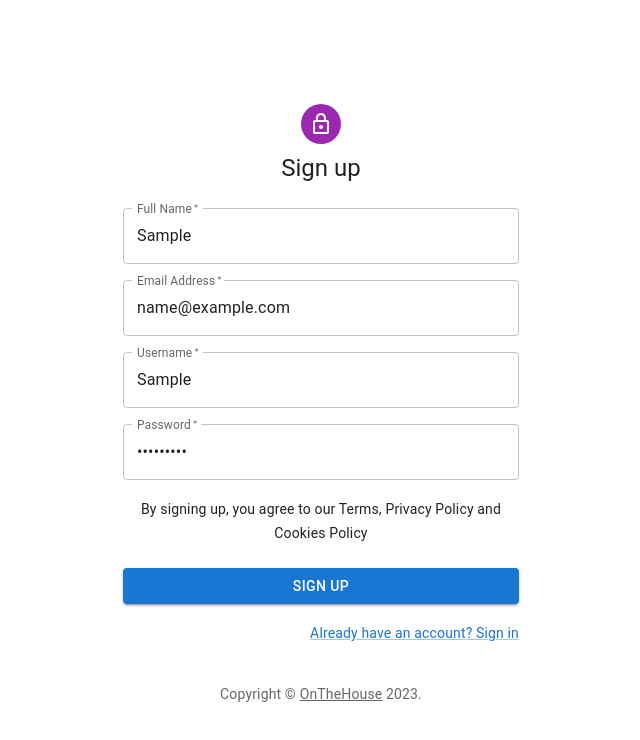
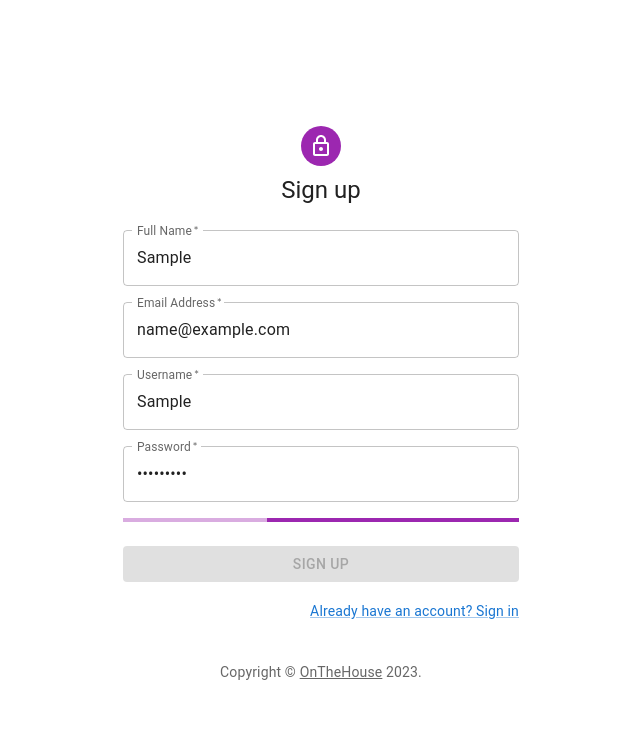
Before and after one commit to graydonbenson/onthehouse, a React (Create React App) app in the folder frontend/: page /signup in a window 1280 px wide. Both pictures are taken after typing "Sample", "name@example.com", "Sample", "Sample123" into the empty fields and a click on the button "SIGN UP". Shown: the top 740 px of the page, without its empty margins (319-959 px from the left). Built offline with nearby package versions, Linux system fonts and the light colour scheme; no server answers.

Commit message:
Add loading feature to login/signup pages

```diff
--- a/frontend/src/pages/LoginPage.js
+++ b/frontend/src/pages/LoginPage.js
@@ -17,6 +17,7 @@ import Container from '@mui/material/Container';
 import { createTheme, ThemeProvider } from '@mui/material/styles';
 import axios from 'axios';
 import { Navigate } from "react-router-dom";
+import { LinearProgress } from '@mui/material';
 //import CustomizedSnackbars from '../components/Snackbar';
 
 function Copyright(props) {
@@ -46,6 +47,8 @@ export default function SignIn() {
   const [signInPassword, setSignInPassword] = React.useState('');
   // Error Message
   const [errorMessage, setErrorMessage] = React.useState('');
+  // Loading Linear
+  const [isLoading, setLoading] = React.useState(false);
   //Open Snackbar
   const [open, setOpen] = React.useState(false);
   //Redirect variable
@@ -66,7 +69,7 @@ export default function SignIn() {
 
 
   const handleSubmit = async (event) => {
-
+    setLoading(true);
     let signInInformation = {
       email: signInEmail,
       password: signInPassword,
@@ -74,16 +77,18 @@ export default function SignIn() {
     event.preventDefault();
     if (signInEmail === '' || signInPassword === '') {
       setErrorMessage("Invalid Input!");
+      setLoading(false);
       setOpen(true);
       return;
     }
     const response = await axios.post("/login", signInInformation);
     if (response.data.code) {
-      console.log(response.data);
       setErrorMessage(response.data.code);
+      setLoading(false);
       setOpen(true);
     } else {
       console.log("success");
+      setLoading(false);
       setGoToDashboard(true);
     }
 
@@ -154,14 +159,24 @@ export default function SignIn() {
               control={<Checkbox value="remember" color="primary" />}
               label="Remember me"
             />
+            {isLoading ? (<><LinearProgress color='secondary'/>
+            <Button
+              type="submit"
+              fullWidth
+              variant="contained"
+              disabled="true"
+              sx={{ mt: 3, mb: 2 }}
+            >
+              Sign Up
+            </Button></>) : (<>
             <Button
               type="submit"
               fullWidth
               variant="contained"
               sx={{ mt: 3, mb: 2 }}
             >
-              Sign In
-            </Button>
+              Sign Up
+            </Button></>)}
             <Grid container>
               <Grid item xs>
                 <Link href="forgotpassword" variant="body2">
--- a/frontend/src/pages/SignUpPage.js
+++ b/frontend/src/pages/SignUpPage.js
@@ -15,6 +15,7 @@ import Container from '@mui/material/Container';
 import { createTheme, ThemeProvider } from '@mui/material/styles';
 import axios from 'axios';
 import { Navigate } from "react-router-dom";
+import { LinearProgress } from '@mui/material';
 
 function Copyright(props) {
   return (
@@ -48,6 +49,8 @@ export default function SignUpPage() {
   const [signUpPassword, setSignUpPassword] = React.useState('');
   // Error Message
   const [errorMessage, setErrorMessage] = React.useState('');
+  // Loading Linear
+  const [isLoading, setLoading] = React.useState(false);
   //Redirect variable
   const [goToLogin, setGoToLogin] = React.useState(false);
   //Open Snackbar
@@ -67,6 +70,7 @@ export default function SignUpPage() {
   }
 
   const handleSubmit = async (event) => {
+    setLoading(true);
     let signUpInformation = {
       fullName: signUpName,
       email: signUpEmail,
@@ -76,15 +80,18 @@ export default function SignUpPage() {
     event.preventDefault();
     if (signUpName === '' || signUpEmail === '' || signUpUser === '' || signUpPassword === '') {
       setErrorMessage("Invalid Input!");
+      setLoading(false);
       setOpen(true);
       return;
     }
     const response = await axios.post("/signup", signUpInformation);
     if (response.data.code) {
       setErrorMessage(response.data.code);
+      setLoading(false);
       setOpen(true);
     } else {
       console.log("success");
+      setLoading(false);
       setGoToLogin(true);
     }
   };
@@ -171,11 +178,18 @@ export default function SignUpPage() {
                 />
               </Grid>
               <Grid item xs={12}>
-              <Typography component="body1" variant="body2">
-              By signing up, you agree to our Terms, Privacy Policy and Cookies Policy
-              </Typography>
               </Grid>
             </Grid>
+            {isLoading ? (<><LinearProgress color='secondary'/>
+            <Button
+              type="submit"
+              fullWidth
+              variant="contained"
+              disabled="true"
+              sx={{ mt: 3, mb: 2 }}
+            >
+              Sign Up
+            </Button></>) : (<>
             <Button
               type="submit"
               fullWidth
@@ -183,7 +197,7 @@ export default function SignUpPage() {
               sx={{ mt: 3, mb: 2 }}
             >
               Sign Up
-            </Button>
+            </Button></>)}
             <Grid container justifyContent="flex-end">
               <Grid item>
                 <Link href="login" variant="body2">
```
